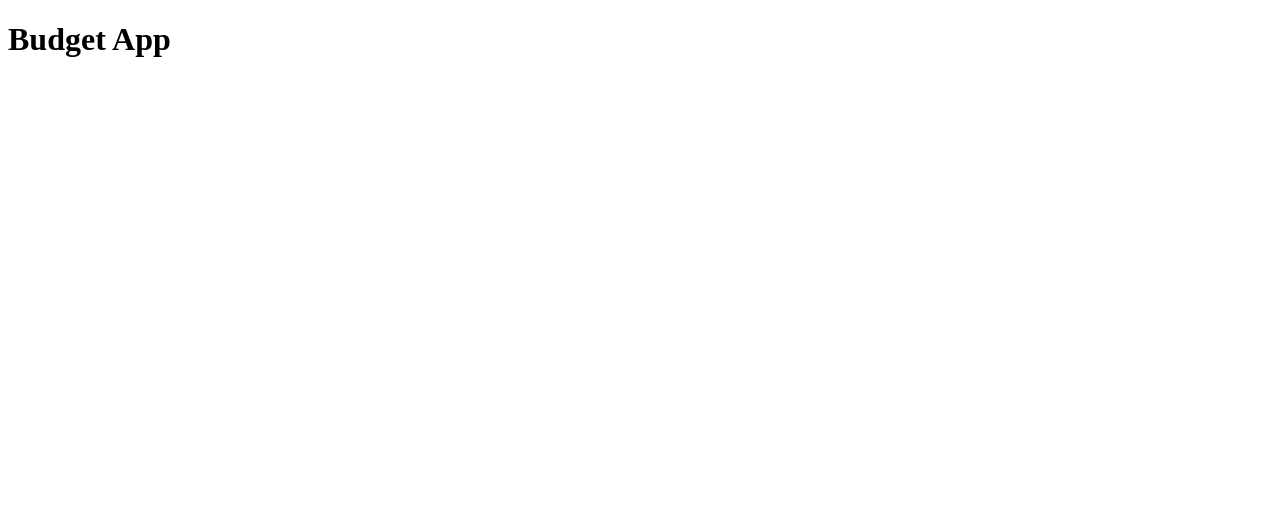
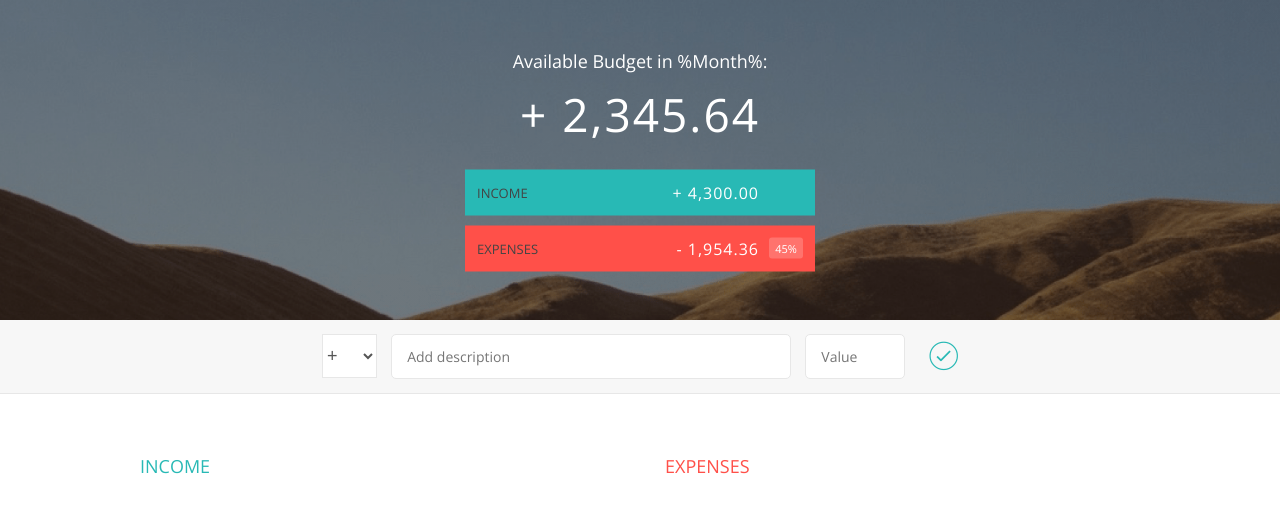
Before and after one commit to karolmal/budgetApp, a plain HTML site: page index.html in a window 1280 px wide. Drawn offline with nearby package versions, Linux system fonts and the light colour scheme.

Commit message:
html and css ready

```diff
--- a/index.html
+++ b/index.html
@@ -3,12 +3,125 @@
 
 <head>
     <meta charset="UTF-8">
-    <title>Budget App</title>
+    <link href="https://fonts.googleapis.com/css?family=Open+Sans:100,300,400,600" rel="stylesheet" type="text/css">
+    <link href="http://code.ionicframework.com/ionicons/2.0.1/css/ionicons.min.css" rel="stylesheet" type="text/css">
+    <link type="text/css" rel="stylesheet" href="style.css">
+    <title>Budgety</title>
 </head>
 
 <body>
-    <h1>Budget App</h1>
-    <script src="script.js"></script>
+
+    <div class="top">
+        <div class="budget">
+            <div class="budget__title">
+                Available Budget in <span class="budget__title--month">%Month%</span>:
+            </div>
+
+            <div class="budget__value">+ 2,345.64</div>
+
+            <div class="budget__income clearfix">
+                <div class="budget__income--text">Income</div>
+                <div class="right">
+                    <div class="budget__income--value">+ 4,300.00</div>
+                    <div class="budget__income--percentage">&nbsp;</div>
+                </div>
+            </div>
+
+            <div class="budget__expenses clearfix">
+                <div class="budget__expenses--text">Expenses</div>
+                <div class="right clearfix">
+                    <div class="budget__expenses--value">- 1,954.36</div>
+                    <div class="budget__expenses--percentage">45%</div>
+                </div>
+            </div>
+        </div>
+    </div>
+
+
+
+    <div class="bottom">
+        <div class="add">
+            <div class="add__container">
+                <select class="add__type">
+                    <option value="inc" selected>+</option>
+                    <option value="exp">-</option>
+                </select>
+                <input type="text" class="add__description" placeholder="Add description">
+                <input type="number" class="add__value" placeholder="Value">
+                <button class="add__btn"><i class="ion-ios-checkmark-outline"></i></button>
+            </div>
+        </div>
+
+        <div class="container clearfix">
+            <div class="income">
+                <h2 class="icome__title">Income</h2>
+
+                <div class="income__list">
+
+                    <!--
+                        <div class="item clearfix" id="income-0">
+                            <div class="item__description">Salary</div>
+                            <div class="right clearfix">
+                                <div class="item__value">+ 2,100.00</div>
+                                <div class="item__delete">
+                                    <button class="item__delete--btn"><i class="ion-ios-close-outline"></i></button>
+                                </div>
+                            </div>
+                        </div>
+
+                        <div class="item clearfix" id="income-1">
+                            <div class="item__description">Sold car</div>
+                            <div class="right clearfix">
+                                <div class="item__value">+ 1,500.00</div>
+                                <div class="item__delete">
+                                    <button class="item__delete--btn"><i class="ion-ios-close-outline"></i></button>
+                                </div>
+                            </div>
+                        </div>
+                        -->
+
+                </div>
+            </div>
+
+
+
+            <div class="expenses">
+                <h2 class="expenses__title">Expenses</h2>
+
+                <div class="expenses__list">
+
+                    <!--
+                        <div class="item clearfix" id="expense-0">
+                            <div class="item__description">Apartment rent</div>
+                            <div class="right clearfix">
+                                <div class="item__value">- 900.00</div>
+                                <div class="item__percentage">21%</div>
+                                <div class="item__delete">
+                                    <button class="item__delete--btn"><i class="ion-ios-close-outline"></i></button>
+                                </div>
+                            </div>
+                        </div>
+
+                        <div class="item clearfix" id="expense-1">
+                            <div class="item__description">Grocery shopping</div>
+                            <div class="right clearfix">
+                                <div class="item__value">- 435.28</div>
+                                <div class="item__percentage">10%</div>
+                                <div class="item__delete">
+                                    <button class="item__delete--btn"><i class="ion-ios-close-outline"></i></button>
+                                </div>
+                            </div>
+                        </div>
+                        -->
+
+                </div>
+            </div>
+        </div>
+
+
+    </div>
+
+    <script src="app.js"></script>
 </body>
 
 </html>
--- a/script.js
+++ b/script.js
@@ -13,6 +13,6 @@ var UIController = (function () {
 
 var controller = (function (budgetCtrl, UICtrl) {
 
-    //Code
+    document.querySelector('add__btn')
 
 })(budgetController, UIController);
--- /dev/null
+++ b/style.css
@@ -0,0 +1,322 @@
+/**********************************************
+*** GENERAL
+**********************************************/
+
+* {
+    margin: 0;
+    padding: 0;
+    box-sizing: border-box;
+}
+
+.clearfix::after {
+    content: "";
+    display: table;
+    clear: both;
+}
+
+body {
+    color: #555;
+    font-family: Open Sans;
+    font-size: 16px;
+    position: relative;
+    height: 100vh;
+    font-weight: 400;
+}
+
+.right {
+    float: right;
+}
+
+.red {
+    color: #FF5049 !important;
+}
+
+.red-focus:focus {
+    border: 1px solid #FF5049 !important;
+}
+
+/**********************************************
+*** TOP PART
+**********************************************/
+
+.top {
+    height: 40vh;
+    background-image: linear-gradient(rgba(0, 0, 0, 0.35), rgba(0, 0, 0, 0.35)), url(back.png);
+    background-size: cover;
+    background-position: center;
+    position: relative;
+}
+
+.budget {
+    position: absolute;
+    width: 350px;
+    top: 50%;
+    left: 50%;
+    transform: translate(-50%, -50%);
+    color: #fff;
+}
+
+.budget__title {
+    font-size: 18px;
+    text-align: center;
+    margin-bottom: 10px;
+    font-weight: 300;
+}
+
+.budget__value {
+    font-weight: 300;
+    font-size: 46px;
+    text-align: center;
+    margin-bottom: 25px;
+    letter-spacing: 2px;
+}
+
+.budget__income,
+.budget__expenses {
+    padding: 12px;
+    text-transform: uppercase;
+}
+
+.budget__income {
+    margin-bottom: 10px;
+    background-color: #28B9B5;
+}
+
+.budget__expenses {
+    background-color: #FF5049;
+}
+
+.budget__income--text,
+.budget__expenses--text {
+    float: left;
+    font-size: 13px;
+    color: #444;
+    margin-top: 2px;
+}
+
+.budget__income--value,
+.budget__expenses--value {
+    letter-spacing: 1px;
+    float: left;
+}
+
+.budget__income--percentage,
+.budget__expenses--percentage {
+    float: left;
+    width: 34px;
+    font-size: 11px;
+    padding: 3px 0;
+    margin-left: 10px;
+}
+
+.budget__expenses--percentage {
+    background-color: rgba(255, 255, 255, 0.2);
+    text-align: center;
+    border-radius: 3px;
+}
+
+
+/**********************************************
+*** BOTTOM PART
+**********************************************/
+
+/***** FORM *****/
+.add {
+    padding: 14px;
+    border-bottom: 1px solid #e7e7e7;
+    background-color: #f7f7f7;
+}
+
+.add__container {
+    margin: 0 auto;
+    text-align: center;
+}
+
+.add__type {
+    width: 55px;
+    border: 1px solid #e7e7e7;
+    height: 44px;
+    font-size: 18px;
+    color: inherit;
+    background-color: #fff;
+    margin-right: 10px;
+    font-weight: 300;
+    transition: border 0.3s;
+}
+
+.add__description,
+.add__value {
+    border: 1px solid #e7e7e7;
+    background-color: #fff;
+    color: inherit;
+    font-family: inherit;
+    font-size: 14px;
+    padding: 12px 15px;
+    margin-right: 10px;
+    border-radius: 5px;
+    transition: border 0.3s;
+}
+
+.add__description {
+    width: 400px;
+}
+
+.add__value {
+    width: 100px;
+}
+
+.add__btn {
+    font-size: 35px;
+    background: none;
+    border: none;
+    color: #28B9B5;
+    cursor: pointer;
+    display: inline-block;
+    vertical-align: middle;
+    line-height: 1.1;
+    margin-left: 10px;
+}
+
+.add__btn:active {
+    transform: translateY(2px);
+}
+
+.add__type:focus,
+.add__description:focus,
+.add__value:focus {
+    outline: none;
+    border: 1px solid #28B9B5;
+}
+
+.add__btn:focus {
+    outline: none;
+}
+
+/***** LISTS *****/
+.container {
+    width: 1000px;
+    margin: 60px auto;
+}
+
+.income {
+    float: left;
+    width: 475px;
+    margin-right: 50px;
+}
+
+.expenses {
+    float: left;
+    width: 475px;
+}
+
+h2 {
+    text-transform: uppercase;
+    font-size: 18px;
+    font-weight: 400;
+    margin-bottom: 15px;
+}
+
+.icome__title {
+    color: #28B9B5;
+}
+
+.expenses__title {
+    color: #FF5049;
+}
+
+.item {
+    padding: 13px;
+    border-bottom: 1px solid #e7e7e7;
+}
+
+.item:first-child {
+    border-top: 1px solid #e7e7e7;
+}
+
+.item:nth-child(even) {
+    background-color: #f7f7f7;
+}
+
+.item__description {
+    float: left;
+}
+
+.item__value {
+    float: left;
+    transition: transform 0.3s;
+}
+
+.item__percentage {
+    float: left;
+    margin-left: 20px;
+    transition: transform 0.3s;
+    font-size: 11px;
+    background-color: #FFDAD9;
+    padding: 3px;
+    border-radius: 3px;
+    width: 32px;
+    text-align: center;
+}
+
+.income .item__value,
+.income .item__delete--btn {
+    color: #28B9B5;
+}
+
+.expenses .item__value,
+.expenses .item__percentage,
+.expenses .item__delete--btn {
+    color: #FF5049;
+}
+
+
+.item__delete {
+    float: left;
+}
+
+.item__delete--btn {
+    font-size: 22px;
+    background: none;
+    border: none;
+    cursor: pointer;
+    display: inline-block;
+    vertical-align: middle;
+    line-height: 1;
+    display: none;
+}
+
+.item__delete--btn:focus {
+    outline: none;
+}
+
+.item__delete--btn:active {
+    transform: translateY(2px);
+}
+
+.item:hover .item__delete--btn {
+    display: block;
+}
+
+.item:hover .item__value {
+    transform: translateX(-20px);
+}
+
+.item:hover .item__percentage {
+    transform: translateX(-20px);
+}
+
+
+.unpaid {
+    background-color: #FFDAD9 !important;
+    cursor: pointer;
+    color: #FF5049;
+
+}
+
+.unpaid .item__percentage {
+    box-shadow: 0 2px 6px 0 rgba(0, 0, 0, 0.1);
+}
+
+.unpaid:hover .item__description {
+    font-weight: 900;
+}
```
Also changed, not shown: back.png (added).
